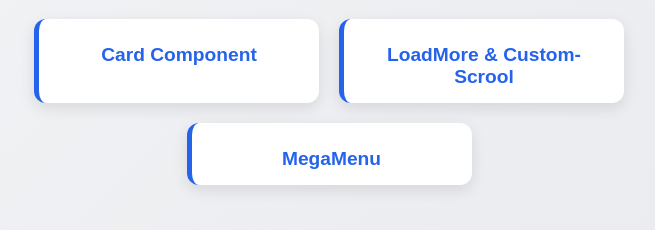
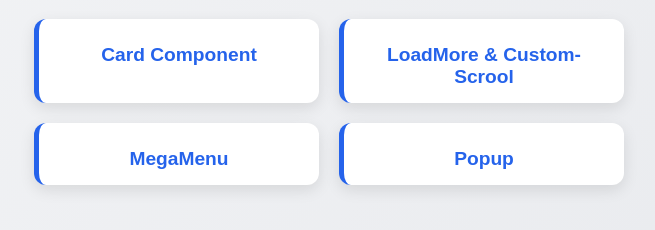
Before and after one commit to MashaCoder313/Mini-project, a plain HTML site: page index.html in a window 1280 px wide. Shown: the part 96-326 px from the top of the page, without its empty margins (311-966 px from the left). Drawn offline with Linux system fonts and the light colour scheme.

Commit message:
Add : Popup In Main File

```diff
--- a/index.html
+++ b/index.html
@@ -100,7 +100,9 @@
       <div class="project">
         <a href="./megamenu/index.html">MegaMenu</a>
       </div>
-
+      <div class="project">
+        <a href="./popup/index.html">Popup</a>
+      </div>
     </div>
   </body>
 </html>
```
